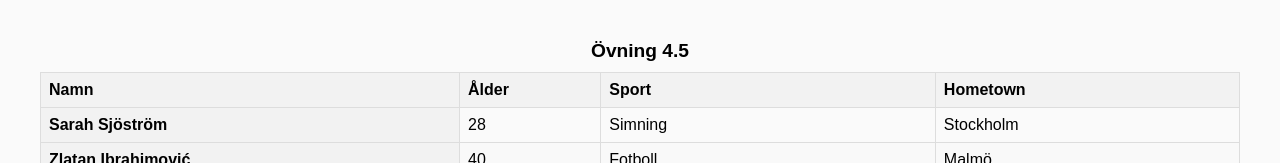
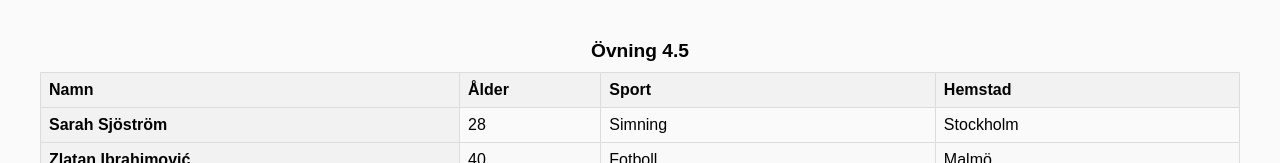
Before and after one commit to Martinf88/04-Listor-och-objekt, a React (Vite) app: page / in a window 1280 px wide. Shown: the top 163 px of the page. Built offline with nearby package versions, Linux system fonts and the light colour scheme.

Commit message:
AthletesRow component

```diff
--- a/src/Components/AthleteRow.jsx
+++ b/src/Components/AthleteRow.jsx
@@ -0,0 +1,15 @@
+function AthleteRow({ athlete }) {
+
+	return (
+		<>
+			<tr key={athlete.id}>
+				<th scope="row">{athlete.name}</th>
+				<td>{athlete.age}</td>
+				<td>{athlete.sport}</td>
+				<td>{athlete.hometown}</td>
+			</tr>
+		</>
+	)
+}
+
+export default AthleteRow;
--- a/src/Components/sportsPeople.jsx
+++ b/src/Components/sportsPeople.jsx
@@ -1,4 +1,5 @@
 import { athletes } from '../data/data.js'
+import AthleteRow from './AthleteRow';
 
 function Athletes() {
 
@@ -12,18 +13,13 @@ function Athletes() {
 					<th scope="col">Namn</th>
 					<th scope="col">Ålder</th>
 					<th scope="col">Sport</th>
-					<th scope="col">Hometown</th>
+					<th scope="col">Hemstad</th>
 				</tr>
 			</thead>
 			<tbody>
-				{athletes.map((athlete) => (
-					<tr key={athlete.id}>
-						<th scope="row">{athlete.name}</th>
-						<td>{athlete.age}</td>
-						<td>{athlete.sport}</td>
-						<td>{athlete.hometown}</td>
-					</tr>
-				))}
+			{athletes.map((athlete) => (
+				<AthleteRow key={athlete.id} athlete={athlete}/>
+			))}
 			</tbody>
 		</table>
 
```
